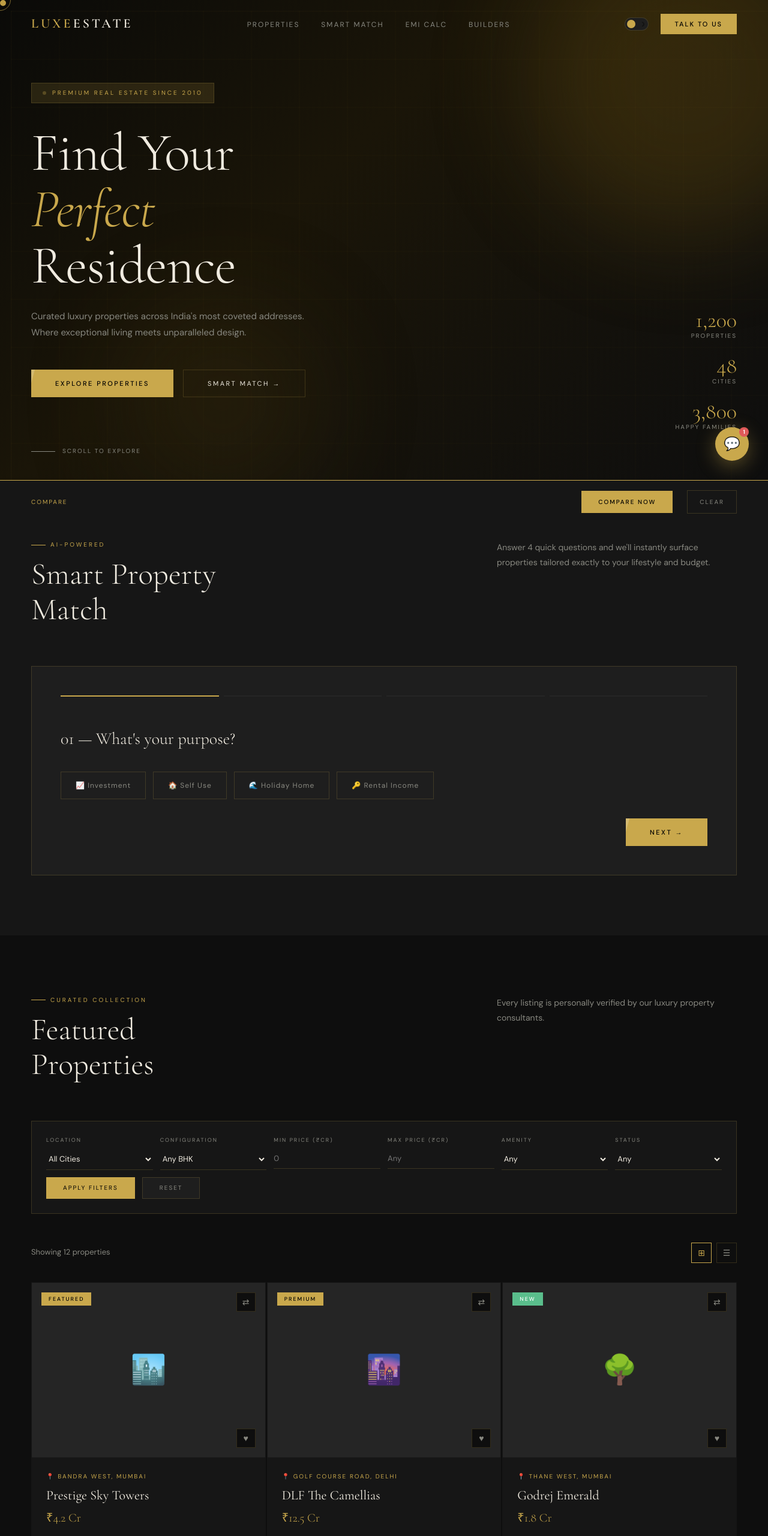
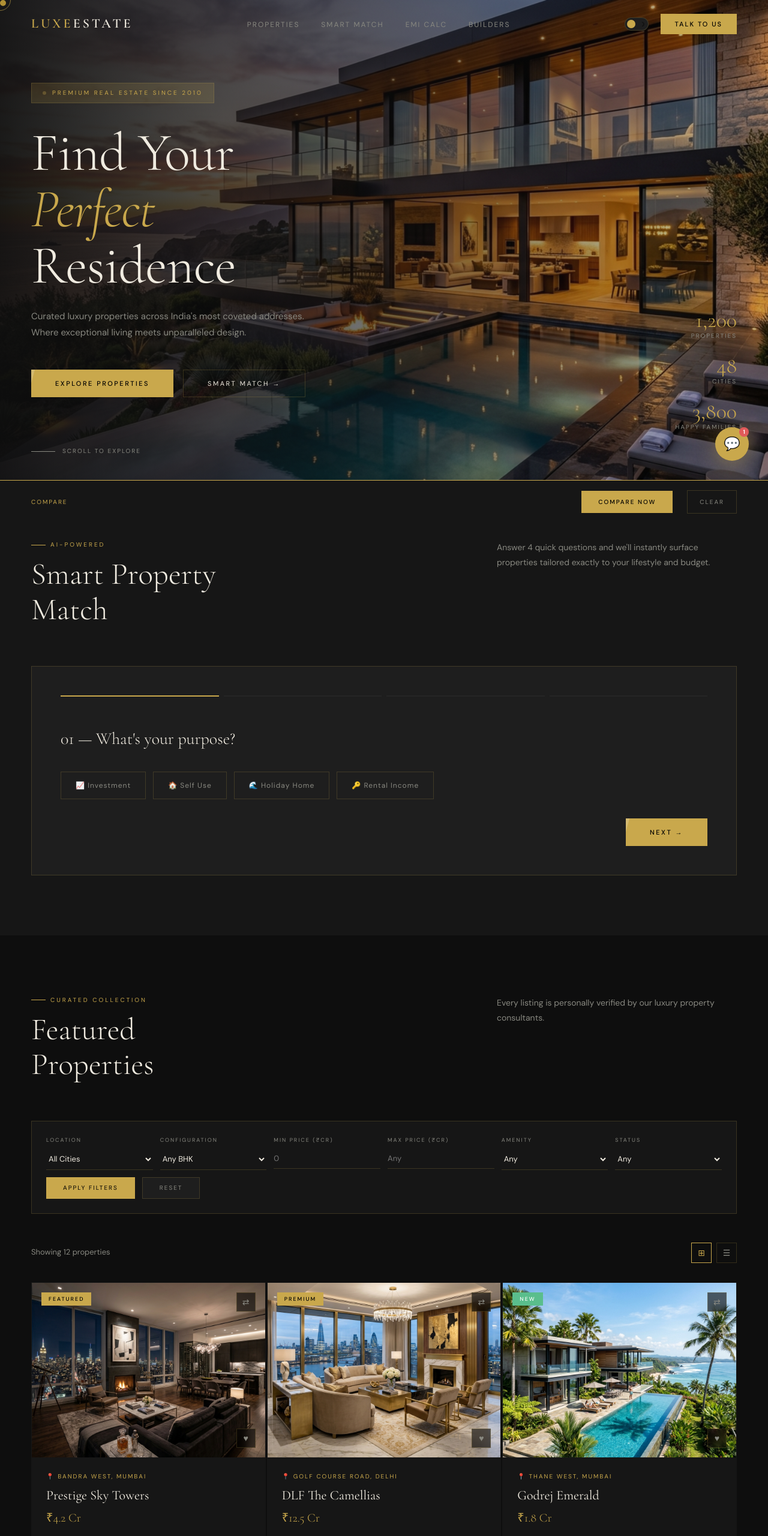
Before and after one commit to SynXCloud/LuxeState, a plain HTML site: page index.html in a window 1280 px wide. Shown: the top 2560 px of the page at 60% size. Drawn offline with nearby package versions, Linux system fonts and the light colour scheme; a web font is replaced by a local one.

Commit message:
Enhance UI aesthetics with premium design and property images

```diff
--- a/script.js
+++ b/script.js
@@ -2,18 +2,18 @@
    DATA
 ════════════════════════════════ */
 const PROPERTIES = [
-  {id:1,name:"Prestige Sky Towers",location:"Bandra West, Mumbai",city:"Mumbai",price:4.2,priceLabel:"₹4.2 Cr",bhk:"3 BHK",area:1850,beds:3,baths:3,parking:2,floor:"32nd",status:"Ready to Move",badge:"Featured",emoji:"🏙️",desc:"Panoramic sea views from the 32nd floor. Crafted for those who demand nothing but the finest. Floor-to-ceiling glazing, Italian marble flooring, and a private terrace overlooking the Arabian Sea.",amenities:["Infinity Pool","Gym","Concierge","Valet","Spa","Clubhouse","Children's Play","Business Lounge","Jogging Track","24/7 Security"],nearby:["🏫 10 mins to Dhirubhai School","🏥 5 mins to Lilavati Hospital","🛍️ 2 mins to Linking Road","🌿 Bandstand Promenade 3 mins"],rera:"MH/00123/2019",builder:"Prestige Group"},
-  {id:2,name:"DLF The Camellias",location:"Golf Course Road, Delhi",city:"Delhi",price:12.5,priceLabel:"₹12.5 Cr",bhk:"4 BHK",area:5500,beds:4,baths:5,parking:3,floor:"18th",status:"Ready to Move",badge:"Premium",emoji:"🌆",desc:"Ultra-luxury living on Golf Course Road. Private elevator foyer, smart home automation, and world-class concierge services. Set within 17 acres of manicured gardens.",amenities:["Golf Course View","Infinity Pool","Private Gym","Spa","Wine Cellar","Concierge","Valet","Movie Theatre","Smart Home","Helipad"],nearby:["⛳ Adjacent to Golf Course","🏥 Max Hospital 8 mins","✈️ IGI Airport 30 mins","🛍️ DLF Mall 5 mins"],rera:"DL/00456/2020",builder:"DLF Ltd"},
-  {id:3,name:"Godrej Emerald",location:"Thane West, Mumbai",city:"Mumbai",price:1.8,priceLabel:"₹1.8 Cr",bhk:"2 BHK",area:950,beds:2,baths:2,parking:1,floor:"12th",status:"New Launch",badge:"New",emoji:"🌳",desc:"Surrounded by 8 acres of greenery with over 40 premium amenities. Designed for sustainable luxury living. IGBC Pre-certified Green Building.",amenities:["Swimming Pool","Gym","Garden","Jogging Track","Kids Zone","Clubhouse","Yoga Deck","Organic Garden","EV Charging","Solar Power"],nearby:["🏫 Euro Kids 5 mins","🏥 Jupiter Hospital 8 mins","🛒 D-Mart 3 mins","🚉 Thane Station 10 mins"],rera:"MH/00789/2022",builder:"Godrej Properties"},
-  {id:4,name:"Brigade Utopia",location:"Whitefield, Bangalore",city:"Bangalore",price:2.4,priceLabel:"₹2.4 Cr",bhk:"3 BHK",area:1600,beds:3,baths:3,parking:2,floor:"9th",status:"Under Construction",badge:"Popular",emoji:"🏗️",desc:"Designed for Bangalore's tech-savvy elite. Co-working spaces within the complex, high-speed fibre connectivity, and EV charging across all podiums. Delivery 2026.",amenities:["Co-working Hub","Infinity Pool","Gym","Amphitheatre","Pet Park","Clubhouse","Cricket Net","Basketball","EV Charging","Smart Locks"],nearby:["💻 EPIP Zone 5 mins","🏥 Manipal Hospital 10 mins","🛍️ Phoenix Marketcity 12 mins","🌿 Butterfly Garden 3 mins"],rera:"KA/00321/2021",builder:"Brigade Group"},
-  {id:5,name:"Hiranandani Fortune City",location:"Panvel, Pune",city:"Pune",price:0.85,priceLabel:"₹85 L",bhk:"1 BHK",area:560,beds:1,baths:1,parking:1,floor:"6th",status:"Ready to Move",badge:"Value Pick",emoji:"🏡",desc:"Smart, compact luxury for the first-time buyer. Part of a massive integrated township with schools, hospitals, malls, and office spaces — a city within a city.",amenities:["Swimming Pool","Gym","Convenience Store","School","Garden","Security","Club House","Jogging Track"],nearby:["🚉 Panvel Station 2 mins","🏥 MGM Hospital 5 mins","🛒 D-Mart 1 min","🌊 Navi Mumbai Waterfront 15 mins"],rera:"MH/01023/2020",builder:"Hiranandani Group"},
-  {id:6,name:"Sobha Dream Acres",location:"Panathur, Bangalore",city:"Bangalore",price:1.4,priceLabel:"₹1.4 Cr",bhk:"2 BHK",area:770,beds:2,baths:2,parking:1,floor:"15th",status:"Ready to Move",badge:"Hot",emoji:"🔥",desc:"Sobha's signature quality with Panathur's IT corridor advantage. German-engineered fixtures, Jaguar fittings, and Sobha's hallmark in-house construction.",amenities:["Pool","Gym","Lawn Tennis","Squash","Cafeteria","Creche","Library","Salon","ATM","Convenience Store"],nearby:["💻 Manyata Tech Park 15 mins","🏥 Sakra World Hospital 8 mins","🛍️ Forum Mall 10 mins","🌿 Cubbon Park 20 mins"],rera:"KA/00567/2020",builder:"Sobha Ltd"},
-  {id:7,name:"Lodha Altamount",location:"Altamount Road, Mumbai",city:"Mumbai",price:18.0,priceLabel:"₹18 Cr",bhk:"4+ BHK",area:4200,beds:4,baths:5,parking:4,floor:"38th",status:"Ready to Move",badge:"Ultra Luxury",emoji:"👑",desc:"The apex of Mumbai luxury. Altamount Road's most prestigious address featuring private pools, butler service, and unobstructed 270° views of the Arabian Sea and city skyline.",amenities:["Private Pool","Butler","Concierge","Valet","Helipad","Wine Cellar","Private Cinema","Smart Home","Gym","Spa","Jacuzzi","Terrace Garden"],nearby:["🏥 Breach Candy Hospital 3 mins","🛍️ Kemps Corner 5 mins","🏖️ Juhu Beach 20 mins","🎭 NCPA 10 mins"],rera:"MH/00999/2018",builder:"Lodha Group"},
-  {id:8,name:"Mahindra Windchimes",location:"Kanakapura Road, Bangalore",city:"Bangalore",price:1.95,priceLabel:"₹1.95 Cr",bhk:"3 BHK",area:1400,beds:3,baths:3,parking:2,floor:"7th",status:"Ready to Move",badge:"Green",emoji:"🌿",desc:"Mahindra's eco-luxury flagship project nestled in 17 acres of lush greenery. LEED Gold certified with 30% lower power consumption and rainwater harvesting.",amenities:["Infinity Pool","Gym","Butterfly Garden","Amphitheatre","Tennis","Badminton","Yoga","Organic Farm","EV Charging","Solar Panels"],nearby:["🌿 Bannerghatta National Park 8 mins","🏥 Apollo Hospital 15 mins","🛒 Reliance Smart 5 mins","🎓 Greenwood School 7 mins"],rera:"KA/00678/2021",builder:"Mahindra Lifespaces"},
-  {id:9,name:"Piramal Mahalaxmi",location:"Mahalaxmi, Mumbai",city:"Mumbai",price:6.8,priceLabel:"₹6.8 Cr",bhk:"3 BHK",area:2100,beds:3,baths:4,parking:2,floor:"24th",status:"Under Construction",badge:"Pre-launch",emoji:"🌊",desc:"Iconic skyscraper overlooking Mahalaxmi Racecourse. Piramal's signature craftsmanship meets a prime central Mumbai address with direct racecourse views.",amenities:["Infinity Pool","Sky Lounge","Gym","Spa","Concierge","Valet","Smart Home","Wine Lounge","Business Centre","Roof Garden"],nearby:["🏇 Mahalaxmi Racecourse adjacent","🏥 Breach Candy 5 mins","🚉 Mahalaxmi Station 3 mins","🛍️ Palladium Mall 10 mins"],rera:"MH/01234/2022",builder:"Piramal Realty"},
-  {id:10,name:"Tata Housing Primanti",location:"Gurgaon, Delhi",city:"Delhi",price:3.2,priceLabel:"₹3.2 Cr",bhk:"4 BHK",area:2800,beds:4,baths:4,parking:2,floor:"10th",status:"Ready to Move",badge:"Tata",emoji:"🏢",desc:"The Tata brand promise in Sector 72, Gurgaon. Premium row villas and penthouses within a gated township with world-class amenities and RERA compliant delivery.",amenities:["Clubhouse","Pool","Gym","Badminton","Cricket","Party Lawn","Creche","Library","ATM","Garden"],nearby:["💻 Cyber Hub 15 mins","🏥 Medanta Hospital 10 mins","🛍️ Ambience Mall 12 mins","✈️ IGI Airport 25 mins"],rera:"DL/00789/2020",builder:"Tata Housing"},
-  {id:11,name:"Kolte Patil 24K Sereno",location:"Wakad, Pune",city:"Pune",price:1.65,priceLabel:"₹1.65 Cr",bhk:"2 BHK",area:1020,beds:2,baths:2,parking:1,floor:"11th",status:"New Launch",badge:"New",emoji:"✨",desc:"Pune's newest micro-luxury address at Wakad. 24K finish quality with gold-accented interiors, Italian marble, and a dedicated concierge app for residents.",amenities:["Pool","Gym","Concierge App","Smart Home","Garden","Jogging Track","Kids Zone","Club House","Co-working","Organic Cafe"],nearby:["💻 Hinjewadi IT Park 5 mins","🏥 Medipoint Hospital 8 mins","🛍️ WestEnd Mall 10 mins","🌿 Pawna Lake 30 mins"],rera:"MH/01456/2023",builder:"Kolte-Patil"},
-  {id:12,name:"Hyderabad Prestige Golfshire",location:"Kokapet, Hyderabad",city:"Hyderabad",price:7.5,priceLabel:"₹7.5 Cr",bhk:"Villa",area:5200,beds:5,baths:6,parking:4,floor:"Ground",status:"Ready to Move",badge:"Villa",emoji:"🏰",desc:"A 5,200 sq ft standalone luxury villa overlooking the golf course in Kokapet. Private pool, home automation, and direct access to Golfshire's championship golf course.",amenities:["Private Pool","Golf Access","Home Automation","BBQ Deck","Garden","Security","Concierge","Tennis","Spa","Home Theatre"],nearby:["⛳ Hyderabad Golf Club adjacent","🏥 AIG Hospital 12 mins","✈️ Rajiv Gandhi Airport 15 mins","🛍️ Inorbit Mall 8 mins"],rera:"TS/00234/2020",builder:"Prestige Group"},
+  {id:1,name:"Prestige Sky Towers",location:"Bandra West, Mumbai",city:"Mumbai",price:4.2,priceLabel:"₹4.2 Cr",bhk:"3 BHK",area:1850,beds:3,baths:3,parking:2,floor:"32nd",status:"Ready to Move",badge:"Featured",image:"images/prop_penthouse_1778875149591.png",desc:"Panoramic sea views from the 32nd floor. Crafted for those who demand nothing but the finest. Floor-to-ceiling glazing, Italian marble flooring, and a private terrace overlooking the Arabian Sea.",amenities:["Infinity Pool","Gym","Concierge","Valet","Spa","Clubhouse","Children's Play","Business Lounge","Jogging Track","24/7 Security"],nearby:["🏫 10 mins to Dhirubhai School","🏥 5 mins to Lilavati Hospital","🛍️ 2 mins to Linking Road","🌿 Bandstand Promenade 3 mins"],rera:"MH/00123/2019",builder:"Prestige Group"},
+  {id:2,name:"DLF The Camellias",location:"Golf Course Road, Delhi",city:"Delhi",price:12.5,priceLabel:"₹12.5 Cr",bhk:"4 BHK",area:5500,beds:4,baths:5,parking:3,floor:"18th",status:"Ready to Move",badge:"Premium",image:"images/prop_apt_1778875683621.png",desc:"Ultra-luxury living on Golf Course Road. Private elevator foyer, smart home automation, and world-class concierge services. Set within 17 acres of manicured gardens.",amenities:["Golf Course View","Infinity Pool","Private Gym","Spa","Wine Cellar","Concierge","Valet","Movie Theatre","Smart Home","Helipad"],nearby:["⛳ Adjacent to Golf Course","🏥 Max Hospital 8 mins","✈️ IGI Airport 30 mins","🛍️ DLF Mall 5 mins"],rera:"DL/00456/2020",builder:"DLF Ltd"},
+  {id:3,name:"Godrej Emerald",location:"Thane West, Mumbai",city:"Mumbai",price:1.8,priceLabel:"₹1.8 Cr",bhk:"2 BHK",area:950,beds:2,baths:2,parking:1,floor:"12th",status:"New Launch",badge:"New",image:"images/prop_villa_1778875174358.png",desc:"Surrounded by 8 acres of greenery with over 40 premium amenities. Designed for sustainable luxury living. IGBC Pre-certified Green Building.",amenities:["Swimming Pool","Gym","Garden","Jogging Track","Kids Zone","Clubhouse","Yoga Deck","Organic Garden","EV Charging","Solar Power"],nearby:["🏫 Euro Kids 5 mins","🏥 Jupiter Hospital 8 mins","🛒 D-Mart 3 mins","🚉 Thane Station 10 mins"],rera:"MH/00789/2022",builder:"Godrej Properties"},
+  {id:4,name:"Brigade Utopia",location:"Whitefield, Bangalore",city:"Bangalore",price:2.4,priceLabel:"₹2.4 Cr",bhk:"3 BHK",area:1600,beds:3,baths:3,parking:2,floor:"9th",status:"Under Construction",badge:"Popular",image:"images/prop_beach_1778875720209.png",desc:"Designed for Bangalore's tech-savvy elite. Co-working spaces within the complex, high-speed fibre connectivity, and EV charging across all podiums. Delivery 2026.",amenities:["Co-working Hub","Infinity Pool","Gym","Amphitheatre","Pet Park","Clubhouse","Cricket Net","Basketball","EV Charging","Smart Locks"],nearby:["💻 EPIP Zone 5 mins","🏥 Manipal Hospital 10 mins","🛍️ Phoenix Marketcity 12 mins","🌿 Butterfly Garden 3 mins"],rera:"KA/00321/2021",builder:"Brigade Group"},
+  {id:5,name:"Hiranandani Fortune City",location:"Panvel, Pune",city:"Pune",price:0.85,priceLabel:"₹85 L",bhk:"1 BHK",area:560,beds:1,baths:1,parking:1,floor:"6th",status:"Ready to Move",badge:"Value Pick",image:"images/prop_apt_1778875683621.png",desc:"Smart, compact luxury for the first-time buyer. Part of a massive integrated township with schools, hospitals, malls, and office spaces — a city within a city.",amenities:["Swimming Pool","Gym","Convenience Store","School","Garden","Security","Club House","Jogging Track"],nearby:["🚉 Panvel Station 2 mins","🏥 MGM Hospital 5 mins","🛒 D-Mart 1 min","🌊 Navi Mumbai Waterfront 15 mins"],rera:"MH/01023/2020",builder:"Hiranandani Group"},
+  {id:6,name:"Sobha Dream Acres",location:"Panathur, Bangalore",city:"Bangalore",price:1.4,priceLabel:"₹1.4 Cr",bhk:"2 BHK",area:770,beds:2,baths:2,parking:1,floor:"15th",status:"Ready to Move",badge:"Hot",image:"images/prop_villa_1778875174358.png",desc:"Sobha's signature quality with Panathur's IT corridor advantage. German-engineered fixtures, Jaguar fittings, and Sobha's hallmark in-house construction.",amenities:["Pool","Gym","Lawn Tennis","Squash","Cafeteria","Creche","Library","Salon","ATM","Convenience Store"],nearby:["💻 Manyata Tech Park 15 mins","🏥 Sakra World Hospital 8 mins","🛍️ Forum Mall 10 mins","🌿 Cubbon Park 20 mins"],rera:"KA/00567/2020",builder:"Sobha Ltd"},
+  {id:7,name:"Lodha Altamount",location:"Altamount Road, Mumbai",city:"Mumbai",price:18.0,priceLabel:"₹18 Cr",bhk:"4+ BHK",area:4200,beds:4,baths:5,parking:4,floor:"38th",status:"Ready to Move",badge:"Ultra Luxury",image:"images/prop_penthouse_1778875149591.png",desc:"The apex of Mumbai luxury. Altamount Road's most prestigious address featuring private pools, butler service, and unobstructed 270° views of the Arabian Sea and city skyline.",amenities:["Private Pool","Butler","Concierge","Valet","Helipad","Wine Cellar","Private Cinema","Smart Home","Gym","Spa","Jacuzzi","Terrace Garden"],nearby:["🏥 Breach Candy Hospital 3 mins","🛍️ Kemps Corner 5 mins","🏖️ Juhu Beach 20 mins","🎭 NCPA 10 mins"],rera:"MH/00999/2018",builder:"Lodha Group"},
+  {id:8,name:"Mahindra Windchimes",location:"Kanakapura Road, Bangalore",city:"Bangalore",price:1.95,priceLabel:"₹1.95 Cr",bhk:"3 BHK",area:1400,beds:3,baths:3,parking:2,floor:"7th",status:"Ready to Move",badge:"Green",image:"images/prop_beach_1778875720209.png",desc:"Mahindra's eco-luxury flagship project nestled in 17 acres of lush greenery. LEED Gold certified with 30% lower power consumption and rainwater harvesting.",amenities:["Infinity Pool","Gym","Butterfly Garden","Amphitheatre","Tennis","Badminton","Yoga","Organic Farm","EV Charging","Solar Panels"],nearby:["🌿 Bannerghatta National Park 8 mins","🏥 Apollo Hospital 15 mins","🛒 Reliance Smart 5 mins","🎓 Greenwood School 7 mins"],rera:"KA/00678/2021",builder:"Mahindra Lifespaces"},
+  {id:9,name:"Piramal Mahalaxmi",location:"Mahalaxmi, Mumbai",city:"Mumbai",price:6.8,priceLabel:"₹6.8 Cr",bhk:"3 BHK",area:2100,beds:3,baths:4,parking:2,floor:"24th",status:"Under Construction",badge:"Pre-launch",image:"images/prop_apt_1778875683621.png",desc:"Iconic skyscraper overlooking Mahalaxmi Racecourse. Piramal's signature craftsmanship meets a prime central Mumbai address with direct racecourse views.",amenities:["Infinity Pool","Sky Lounge","Gym","Spa","Concierge","Valet","Smart Home","Wine Lounge","Business Centre","Roof Garden"],nearby:["🏇 Mahalaxmi Racecourse adjacent","🏥 Breach Candy 5 mins","🚉 Mahalaxmi Station 3 mins","🛍️ Palladium Mall 10 mins"],rera:"MH/01234/2022",builder:"Piramal Realty"},
+  {id:10,name:"Tata Housing Primanti",location:"Gurgaon, Delhi",city:"Delhi",price:3.2,priceLabel:"₹3.2 Cr",bhk:"4 BHK",area:2800,beds:4,baths:4,parking:2,floor:"10th",status:"Ready to Move",badge:"Tata",image:"images/prop_villa_1778875174358.png",desc:"The Tata brand promise in Sector 72, Gurgaon. Premium row villas and penthouses within a gated township with world-class amenities and RERA compliant delivery.",amenities:["Clubhouse","Pool","Gym","Badminton","Cricket","Party Lawn","Creche","Library","ATM","Garden"],nearby:["💻 Cyber Hub 15 mins","🏥 Medanta Hospital 10 mins","🛍️ Ambience Mall 12 mins","✈️ IGI Airport 25 mins"],rera:"DL/00789/2020",builder:"Tata Housing"},
+  {id:11,name:"Kolte Patil 24K Sereno",location:"Wakad, Pune",city:"Pune",price:1.65,priceLabel:"₹1.65 Cr",bhk:"2 BHK",area:1020,beds:2,baths:2,parking:1,floor:"11th",status:"New Launch",badge:"New",image:"images/prop_penthouse_1778875149591.png",desc:"Pune's newest micro-luxury address at Wakad. 24K finish quality with gold-accented interiors, Italian marble, and a dedicated concierge app for residents.",amenities:["Pool","Gym","Concierge App","Smart Home","Garden","Jogging Track","Kids Zone","Club House","Co-working","Organic Cafe"],nearby:["💻 Hinjewadi IT Park 5 mins","🏥 Medipoint Hospital 8 mins","🛍️ WestEnd Mall 10 mins","🌿 Pawna Lake 30 mins"],rera:"MH/01456/2023",builder:"Kolte-Patil"},
+  {id:12,name:"Hyderabad Prestige Golfshire",location:"Kokapet, Hyderabad",city:"Hyderabad",price:7.5,priceLabel:"₹7.5 Cr",bhk:"Villa",area:5200,beds:5,baths:6,parking:4,floor:"Ground",status:"Ready to Move",badge:"Villa",image:"images/prop_beach_1778875720209.png",desc:"A 5,200 sq ft standalone luxury villa overlooking the golf course in Kokapet. Private pool, home automation, and direct access to Golfshire's championship golf course.",amenities:["Private Pool","Golf Access","Home Automation","BBQ Deck","Garden","Security","Concierge","Tennis","Spa","Home Theatre"],nearby:["⛳ Hyderabad Golf Club adjacent","🏥 AIG Hospital 12 mins","✈️ Rajiv Gandhi Airport 15 mins","🛍️ Inorbit Mall 8 mins"],rera:"TS/00234/2020",builder:"Prestige Group"},
 ];
 
 const BUILDERS = [
@@ -100,7 +100,7 @@ function renderCard(p){
   return `
   <div class="property-card" id="card-${p.id}">
     <div class="card-image-wrap">
-      <div class="card-img">${p.emoji}</div>
+      <img src="${p.image}" class="card-img-tag" alt="${p.name}">
       <div class="card-badge ${badgeClass}">${p.badge}</div>
       <button class="card-compare ${inComp?'active':''}" onclick="toggleCompare(${p.id},event)" title="Compare">⇄</button>
       <button class="card-wishlist ${inWish?'active':''}" id="wish-${p.id}" onclick="toggleWishlist(${p.id},event)" title="Wishlist">♥</button>
@@ -181,10 +181,10 @@ function openModal(id){
   const inWish=wishlist.includes(p.id);
   document.getElementById('modalInner').innerHTML=`
     <div class="modal-gallery">
-      <div class="gallery-main"><div style="width:100%;height:100%;background:var(--surface2);display:flex;align-items:center;justify-content:center;font-size:80px">${p.emoji}</div></div>
+      <div class="gallery-main"><div style="width:100%;height:100%;background:var(--surface2);display:flex;align-items:center;justify-content:center;"><img src="${p.image}" style="width:100%;height:100%;object-fit:cover;"></div></div>
       <div class="gallery-subs">
-        <div class="gallery-sub"><div style="width:100%;height:100%;background:var(--surface3);display:flex;align-items:center;justify-content:center;font-size:40px;opacity:0.6">${p.emoji}</div></div>
-        <div class="gallery-sub"><div style="width:100%;height:100%;background:var(--surface3);display:flex;align-items:center;justify-content:center;font-size:40px;opacity:0.4">${p.emoji}</div></div>
+        <div class="gallery-sub"><div style="width:100%;height:100%;background:var(--surface3);display:flex;align-items:center;justify-content:center;"><img src="${p.image}" style="width:100%;height:100%;object-fit:cover;filter:brightness(0.7)"></div></div>
+        <div class="gallery-sub"><div style="width:100%;height:100%;background:var(--surface3);display:flex;align-items:center;justify-content:center;"><img src="${p.image}" style="width:100%;height:100%;object-fit:cover;filter:brightness(0.5)"></div></div>
       </div>
     </div>
     <div class="modal-body">
@@ -344,7 +344,7 @@ function buildCompareTable(){
   const colTmpl=`repeat(${cols},1fr)`;
   let html=`<div class="compare-row header" style="grid-template-columns:${colTmpl}">
     <div class="compare-cell"><strong>Feature</strong></div>
-    ${compareList.map(p=>`<div class="compare-cell"><strong style="font-family:'Cormorant Garamond',serif;font-size:18px">${p.emoji} ${p.name}</strong></div>`).join('')}
+    ${compareList.map(p=>`<div class="compare-cell"><strong style="font-family:'Cormorant Garamond',serif;font-size:18px"><img src="${p.image}" style="width:40px;height:40px;border-radius:4px;object-fit:cover;vertical-align:middle;margin-right:8px;display:inline-block;"> ${p.name}</strong></div>`).join('')}
   </div>`;
   fields.forEach(f=>{
     html+=`<div class="compare-row" style="grid-template-columns:${colTmpl}">
--- a/styles.css
+++ b/styles.css
@@ -35,6 +35,7 @@ body{
   color:var(--text);
   overflow-x:hidden;
   line-height:1.6;
+  font-size:16px;
   transition:background var(--transition),color var(--transition);
 }
 a{color:inherit;text-decoration:none}
@@ -152,28 +153,10 @@ nav.scrolled{
 }
 .hero-bg{
   position:absolute;inset:0;
-  background:linear-gradient(135deg,#0a0a08 0%,#1a1508 40%,#0e0e0e 100%);
+  background: linear-gradient(to right, rgba(14,14,14,0.95) 0%, rgba(14,14,14,0.2) 100%), url('images/hero_mansion_1778874219347.png') center/cover no-repeat;
   overflow:hidden;
 }
-.hero-grid{
-  position:absolute;inset:0;
-  background-image:
-    linear-gradient(rgba(201,168,76,0.04) 1px,transparent 1px),
-    linear-gradient(90deg,rgba(201,168,76,0.04) 1px,transparent 1px);
-  background-size:80px 80px;
-  animation:gridDrift 30s linear infinite;
-}
-@keyframes gridDrift{to{transform:translate(80px,80px)}}
-.hero-orb{
-  position:absolute;
-  border-radius:50%;
-  filter:blur(80px);
-  opacity:0.25;
-  animation:orbFloat 12s ease-in-out infinite alternate;
-}
-.hero-orb-1{width:500px;height:500px;background:#8B6914;top:-100px;right:-100px}
-.hero-orb-2{width:300px;height:300px;background:#4a3a10;bottom:-50px;left:200px;animation-delay:-5s}
-@keyframes orbFloat{to{transform:translate(20px,-30px) scale(1.1)}}
+
 
 .hero-content{
   position:relative;z-index:2;
@@ -403,14 +386,12 @@ nav.scrolled{
 .list-view .property-card{display:grid;grid-template-columns:320px 1fr}
 .list-view .card-image-wrap{height:100%}
 
-.card-img{
+.card-img-tag{
   width:100%;height:100%;object-fit:cover;
-  transition:transform 0.6s ease;
+  transition:transform 0.8s ease;
   background:var(--surface3);
-  display:flex;align-items:center;justify-content:center;
-  font-size:48px;
 }
-.property-card:hover .card-img{transform:scale(1.06)}
+.property-card:hover .card-img-tag{transform:scale(1.08)}
 .card-badge{
   position:absolute;top:16px;left:16px;
   padding:4px 12px;
```
Also changed, not shown: images/hero_mansion_1778874219347.png (added), images/prop_apt_1778875683621.png (added), images/prop_beach_1778875720209.png (added), images/prop_penthouse_1778875149591.png (added), images/prop_villa_1778875174358.png (added).
